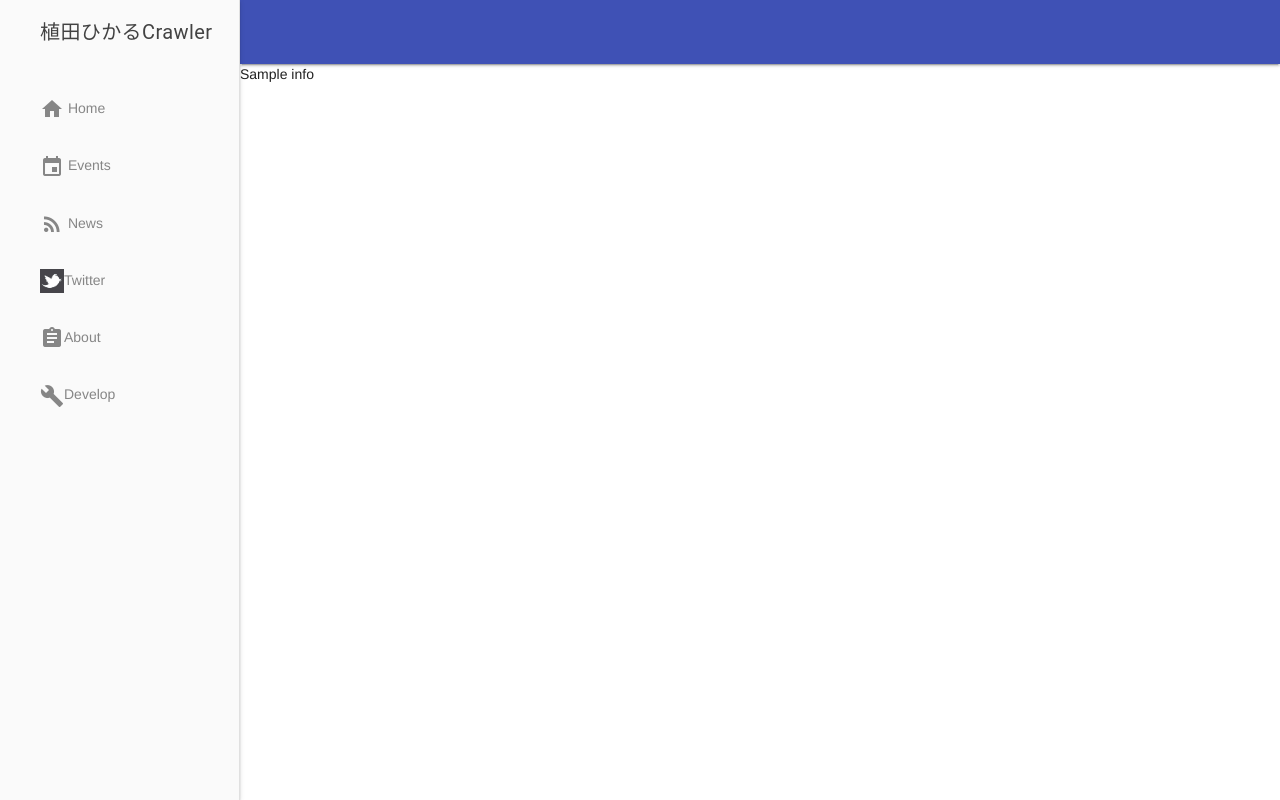
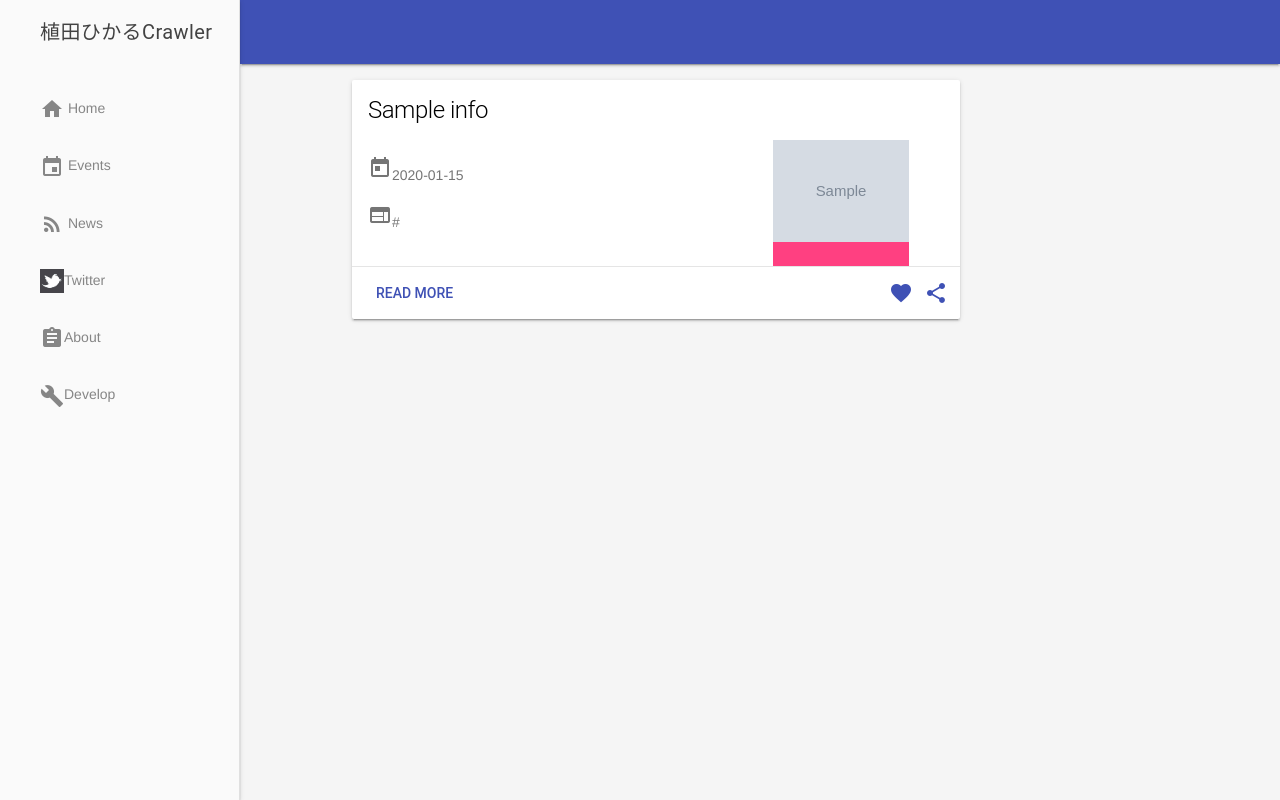
Before and after one commit to yoshiken/UedaHikaruCrawler, a Flask app: template src/templates/news.html in a window 1280 px wide. Run offline with Flask 2, Linux system fonts and the light colour scheme; the template is opened without the code that fills it: most values are stand-ins (such as "Sample title", 1, 10 or a date in 2020); grey boxes marked "Sample" are stand-in pictures.

Commit message:
:+1: add news card

```diff
--- a/src/templates/news.html
+++ b/src/templates/news.html
@@ -1,8 +1,33 @@
-{% extends "layout.html" %}
-{% block body %}
-
-{% for info in News %}
-{{ info }}
-{% endfor %}
-
+{% extends "layout.html" %} {% block body %}
+<link rel="stylesheet" href="{{ url_for('static', filename='./css/card.css') }}">
+<div class="mdl-layout mdl-js-layout mdl-color--grey-100">
+  <main class="mdl-layout__content">
+    <div class="mdl-grid">
+      {% for info in News %}
+      <div class="mdl-card mdl-cell mdl-cell--9-col mdl-cell--4-col-tablet mdl-shadow--2dp">
+        <div class="mdl-card__title">
+          <h1 class="mdl-card__title-text">{{info.title}}</h1>
+        </div>
+        <div class="flex">
+          <div class="mdl-card__supporting-text mdl-cell--8-col">
+            <p><i class="material-icons">today</i>{{ info.updatetime }}</p>
+            <p><i class="material-icons">web</i>{{ info.link }}</p>
+          </div>
+          <div class="mdl-card__media mdl-cell--3-col">
+            <img src="{{ info.imgurl }}" width="173" border="0" alt="イベント画像">
+          </div>
+        </div>
+        <div class="mdl-card__actions mdl-card--border">
+          <a class="mdl-button mdl-button--colored mdl-js-button mdl-js-ripple-effect" href="{{ info.link }}" target=”_blank”>Read More</a>
+          <div class="mdl-layout-spacer"></div>
+          <button class="mdl-button mdl-button--icon mdl-button--colored"><i class="material-icons">favorite</i></button>
+          <a href="https://twitter.com/share?url=https%3A%2F%2Flocalhost&related=twitterapi%2Ctwitter&text=custom%20share%20text" target=”_blank”>
+            <button class="mdl-button mdl-button--icon mdl-button--colored"><i class="material-icons">share</i></button>
+          </a>
+        </div>
+      </div>
+      {% endfor %}
+    </div>
+  </main>
+</div>
 {% endblock %}
```
